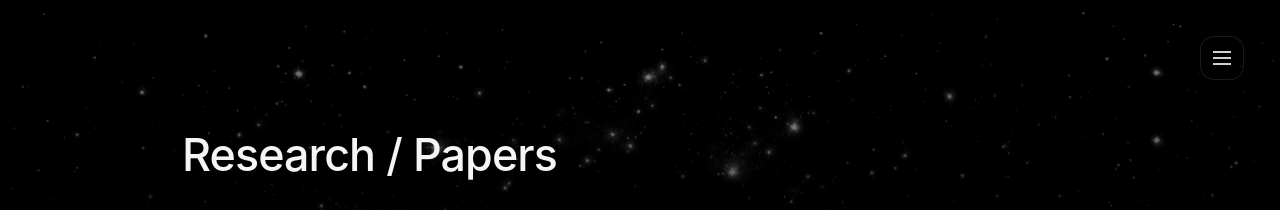
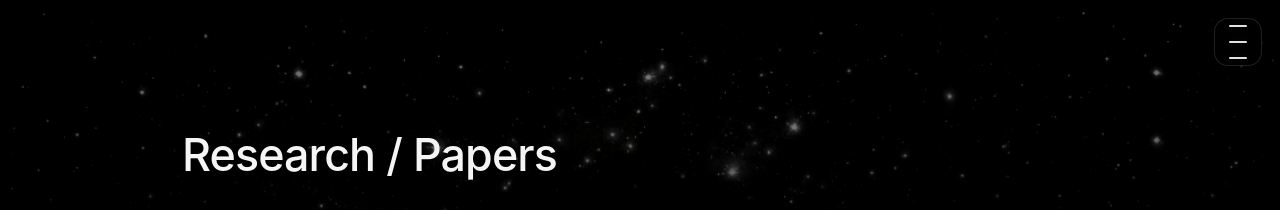
Before and after one commit to z562tbycfd-bit/archenova, a Next.js app: page /research in a window 1280 px wide. Shown: the top 210 px of the page. Built offline with nearby package versions, Linux system fonts and the light colour scheme.

Commit message:
Fix menu: pin trigger top-right and prevent blurred text

```diff
--- a/app/components/Menu.tsx
+++ b/app/components/Menu.tsx
@@ -41,12 +41,14 @@ export default function Menu() {
     <div className="menu">
       <button
   type="button"
-        className="menu-btn"
+  className="menu-trigger"
   aria-label="Open menu"
   aria-expanded={open}
   onClick={() => setOpen(true)}
 >
-        <span className="menu-icon" />
+  <span className="bar" />
+  <span className="bar" />
+  <span className="bar" />
 </button>
 
       {open && (
--- a/styles/globals.css
+++ b/styles/globals.css
@@ -3811,3 +3811,194 @@ html, body {
     width: 17px;
   }
 }
+/* =========================
+   Menu (ArcheNova) — fixed trigger + clean overlay
+   ========================= */
+
+.menu {
+  position: relative;
+}
+
+/* 右上固定：レイアウトの影響を受けない */
+.menu-trigger {
+  position: fixed;
+  top: 18px;
+  right: 18px;
+  z-index: 10000;
+
+  width: 48px;
+  height: 48px;
+  border-radius: 14px;
+
+  background: rgba(0, 0, 0, 0.22);
+  border: 1px solid rgba(255, 255, 255, 0.12);
+  backdrop-filter: blur(12px);
+  -webkit-backdrop-filter: blur(12px);
+
+  box-shadow: 0 12px 40px rgba(0, 0, 0, 0.35);
+  display: grid;
+  place-items: center;
+
+  cursor: pointer;
+  user-select: none;
+
+  transition: transform 120ms ease, background 120ms ease, border-color 120ms ease;
+}
+
+.menu-trigger:hover {
+  background: rgba(0, 0, 0, 0.30);
+  border-color: rgba(255, 255, 255, 0.18);
+  transform: translateY(-1px);
+}
+
+.menu-trigger:active {
+  transform: translateY(0px) scale(0.98);
+}
+
+.menu-trigger .bar {
+  width: 18px;
+  height: 2px;
+  border-radius: 2px;
+  background: rgba(245, 245, 245, 0.92);
+  display: block;
+  box-shadow: 0 0 10px rgba(255,255,255,0.08);
+}
+.menu-trigger .bar + .bar {
+  margin-top: 5px;
+}
+
+@media (max-width: 768px) {
+  .menu-trigger {
+    top: 14px;
+    right: 14px;
+    width: 44px;
+    height: 44px;
+    border-radius: 13px;
+  }
+  .menu-trigger .bar {
+    width: 17px;
+  }
+}
+
+/* overlay：blurは “背景だけ” にかける（文字はぼかさない） */
+.menu-overlay {
+  position: fixed;
+  inset: 0;
+  z-index: 9990;
+}
+
+.menu-overlay::before {
+  content: "";
+  position: absolute;
+  inset: 0;
+  background: rgba(0, 0, 0, 0.35);
+  backdrop-filter: blur(14px);
+  -webkit-backdrop-filter: blur(14px);
+}
+
+/* パネル：ガラス＋薄い黒フィルム（読みやすさ優先） */
+.menu-panel {
+  position: relative;
+  z-index: 1;
+  width: min(520px, calc(100vw - 28px));
+  margin: 74px auto 0;
+  padding: 18px 18px 14px;
+
+  border-radius: 22px;
+  background: rgba(0, 0, 0, 0.40);
+  border: 1px solid rgba(255, 255, 255, 0.10);
+  box-shadow: 0 24px 80px rgba(0,0,0,0.55);
+
+  outline: none;
+}
+
+/* 上部 */
+.menu-top {
+  display: flex;
+  align-items: center;
+  justify-content: space-between;
+  gap: 12px;
+  margin-bottom: 10px;
+}
+
+.menu-brand-title {
+  font-size: 1.05rem;
+  letter-spacing: 0.12em;
+  text-transform: uppercase;
+  color: rgba(245,245,245,0.92);
+  display: block;
+}
+
+.menu-brand-sub {
+  font-size: 0.92rem;
+  color: rgba(210,210,210,0.75);
+  display: block;
+  margin-top: 3px;
+}
+
+.menu-close {
+  width: 40px;
+  height: 40px;
+  border-radius: 12px;
+  background: rgba(255,255,255,0.06);
+  border: 1px solid rgba(255,255,255,0.10);
+  color: rgba(245,245,245,0.90);
+  cursor: pointer;
+}
+
+/* ナビ */
+.menu-nav {
+  display: grid;
+  gap: 10px;
+  margin-top: 12px;
+}
+
+.menu-item {
+  display: flex;
+  align-items: center;
+  justify-content: space-between;
+  gap: 14px;
+
+  padding: 14px 14px;
+  border-radius: 16px;
+
+  background: rgba(255,255,255,0.05);
+  border: 1px solid rgba(255,255,255,0.08);
+
+  color: rgba(245,245,245,0.90);
+  text-decoration: none;
+  border-bottom: none !important; /* あなたのaの下線ルールを無効化 */
+
+  letter-spacing: 0.03em;
+}
+
+.menu-item:hover {
+  background: rgba(255,255,255,0.08);
+  border-color: rgba(255,255,255,0.12);
+}
+
+.menu-item.active {
+  background: rgba(255,255,255,0.10);
+  border-color: rgba(255,255,255,0.18);
+}
+
+.menu-arrow {
+  color: rgba(245,245,245,0.55);
+}
+
+/* フッター */
+.menu-foot {
+  margin-top: 12px;
+  padding-top: 10px;
+  border-top: 1px solid rgba(255,255,255,0.08);
+}
+
+.menu-foot-note {
+  color: rgba(200,200,200,0.65);
+  font-size: 0.9rem;
+  line-height: 1.5;
+}
+
+/* もし古いmenu-btnが残ってても影響しないように */
+.menu-btn { display: none; }
+.menu-icon { display: none; }
```
Lines whose indentation alone changed are shown as unchanged.
